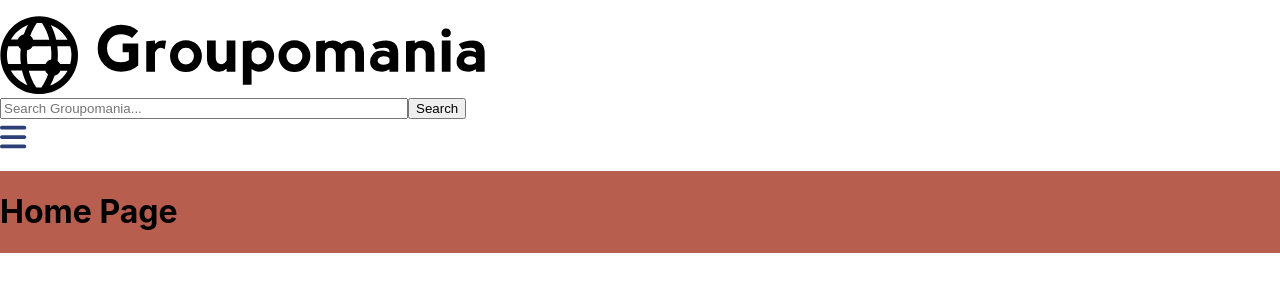
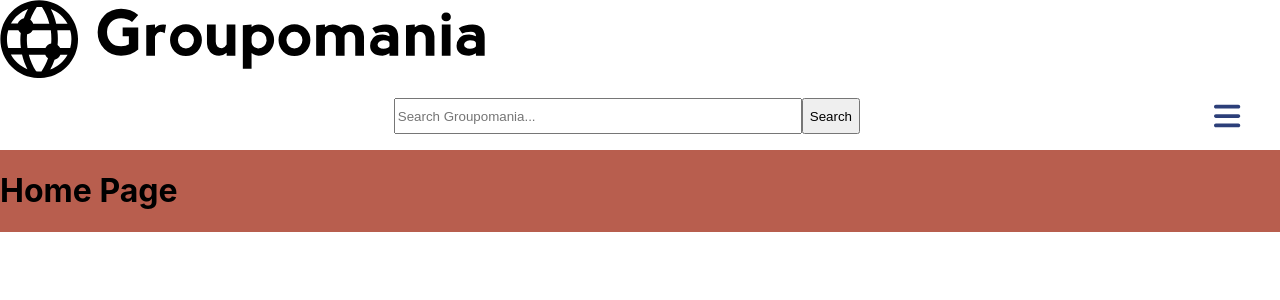
Before and after one commit to abby-pfingsten/groupomania-react-app, a React (Create React App) app in the folder app/: page / in a window 1280 px wide. Shown: the top 300 px of the page. Built offline with nearby package versions, Linux system fonts and the light colour scheme.

Commit message:
trying to take logo outside of ul

```diff
--- a/app/src/frontend/pages/Header.js
+++ b/app/src/frontend/pages/Header.js
@@ -49,18 +49,24 @@ function Header() {
   return (
     <>
       <nav>
+        <Link to="/">
+          <img
+            src={mobileHeader ? iconLogo : textLogo}
+            alt="Groupomania Logo"
+          ></img>
+        </Link>
         <ul
           className={
-            mobileHeader ? 'nav-layout' : 'nav-layout__mobile'
+            mobileHeader ? 'nav-layout nav-layout__mobile' : 'nav-layout'
           }
         >
           <li>
-            <Link to="/">
+            {/* <Link to="/">
               <img
                 src={mobileHeader ? iconLogo : textLogo}
                 alt="Groupomania Logo"
               ></img>
-            </Link>
+            </Link> */}
           </li>
           <li
             className={
--- a/app/src/frontend/styles/sass/Header.scss
+++ b/app/src/frontend/styles/sass/Header.scss
@@ -5,13 +5,11 @@ $navy-color: rgb(44, 63, 121);
   flex-direction: row;
   justify-content: space-between;
   list-style: none;
-
-  // @include desktop-only
   padding-left: 40px;
   padding-right: 40px;
   &__mobile {
-    padding-left: 0px;
-    padding-right: 0px;
+    padding-left: 10px;
+    padding-right: 10px;
   }
   & img {
     width: 50%;
```
